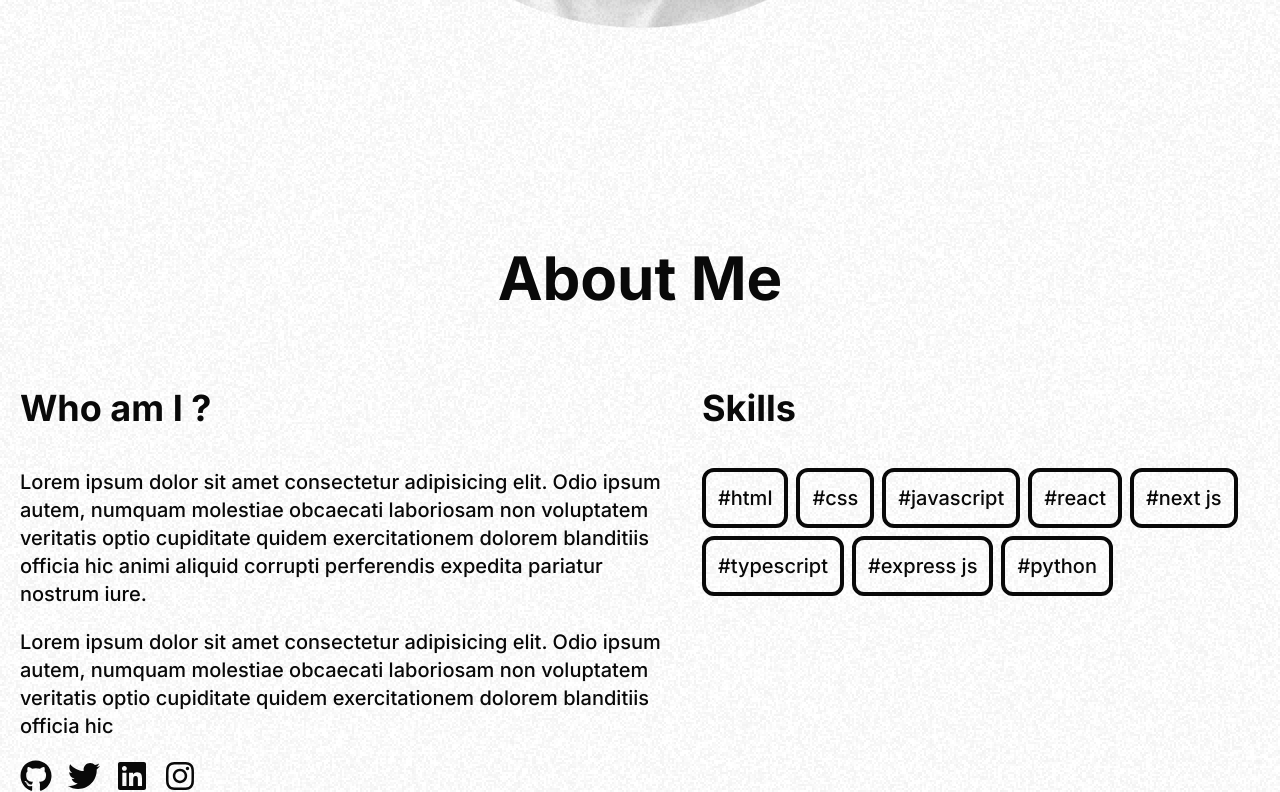
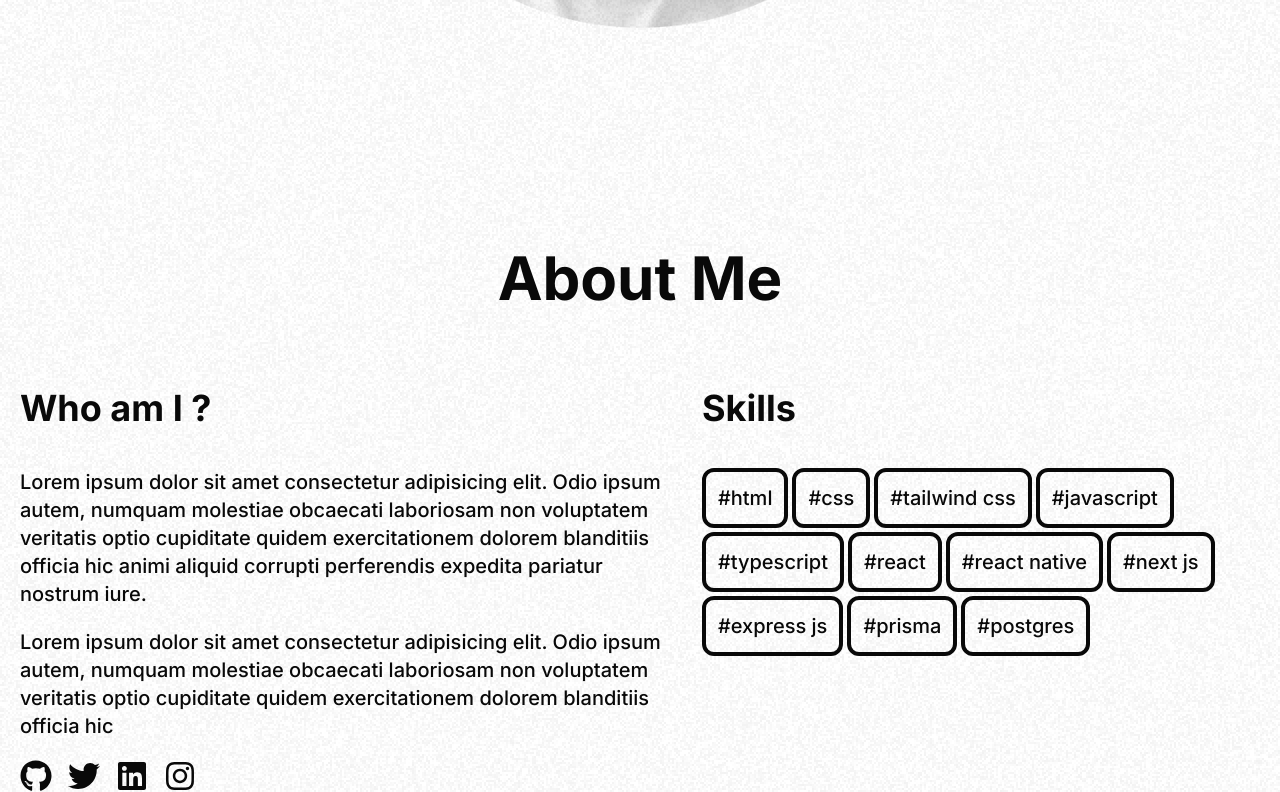
Before and after one commit to mahesh-143/nextjs-portfolio, a Next.js app: page / in a window 1280 px wide. Shown: the part 674-1466 px from the top of the page. Built offline with nearby package versions, Linux system fonts and the light colour scheme.

Commit message:
Edited skills and adjused styling of skill section

```diff
--- a/src/app/components/sections/About.tsx
+++ b/src/app/components/sections/About.tsx
@@ -6,12 +6,15 @@ import SocialLinks from "../ui/SocialLinks"
 const skills = [
   "html",
   "css",
+  "tailwind css",
   "javascript",
+  "typescript",
   "react",
+  "react native",
   "next js",
-  "typescript",
   "express js",
-  "python",
+  "prisma",
+  "postgres",
 ]
 function About() {
   return (
@@ -51,7 +54,7 @@ function About() {
           >
             Skills
           </h3>
-          <div className="max-w-[650px] flex gap-2 flex-wrap">
+          <div className="max-w-[650px] flex gap-1 flex-wrap">
             {skills.map((skill) => {
               return <SkillBadge key={skill}>{"#" + skill}</SkillBadge>
             })}
```
